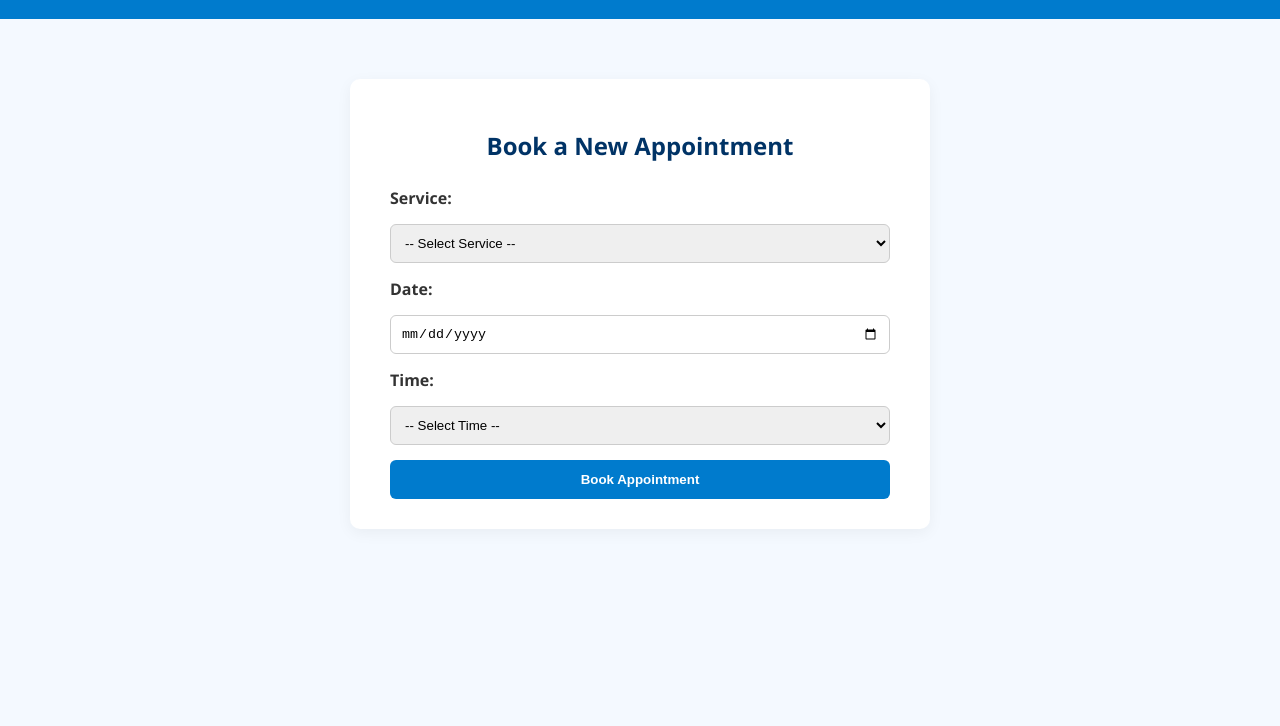
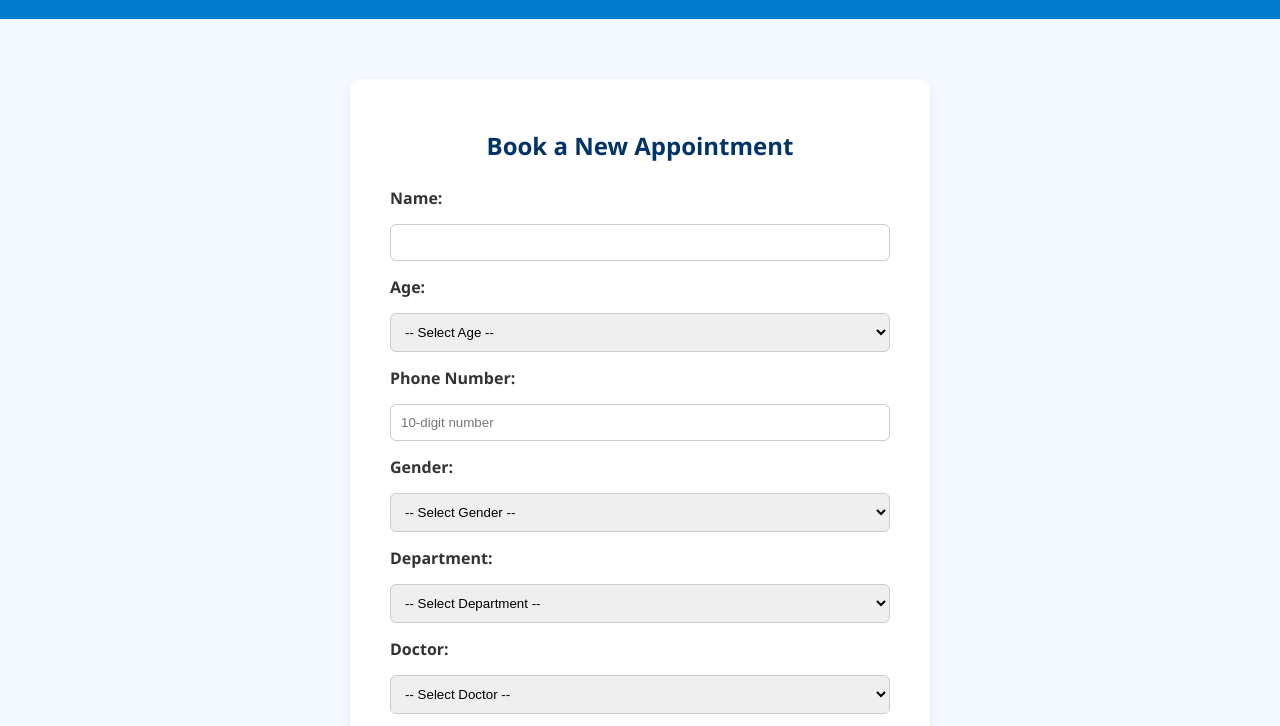
Before and after one commit to AishuN1107/project-changes, a website: page views/book.html in a window 1280 px wide. Shown: the part 65-791 px from the top of the page. Drawn offline with Linux system fonts and the light colour scheme; sample sign-in values are in the browser's storage.

Commit message:
Book updated

```diff
--- a/views/book.html
+++ b/views/book.html
@@ -20,19 +20,65 @@
   <main class="form-container">
     <h2>Book a New Appointment</h2>
     <form id="bookingForm">
-      <label>Service:</label>
-      <select name="service" required>
+      <!-- Name -->
+      <label for="name">Name:</label>
+      <input type="text" name="name" id="name" required>
+
+      <!-- Age -->
+      <label for="age">Age:</label>
+      <select name="age" id="age" required>
+        <option value="">-- Select Age --</option>
+      </select>
+
+      <!-- Phone Number -->
+      <label for="phone">Phone Number:</label>
+      <input type="tel" name="phone" id="phone" pattern="[0-9]{10}" required placeholder="10-digit number">
+
+      <!-- Gender -->
+      <label for="gender">Gender:</label>
+      <select name="gender" id="gender" required>
+        <option value="">-- Select Gender --</option>
+        <option value="Male">Male</option>
+        <option value="Female">Female</option>
+        <option value="Others">Others</option>
+      </select>
+
+      <!-- Department -->
+      <label for="department">Department:</label>
+      <select name="department" id="department" required>
+        <option value="">-- Select Department --</option>
+        <option value="Cardiology">Cardiology</option>
+        <option value="Neurology">Neurology</option>
+        <option value="Pediatrics">Pediatrics</option>
+        <option value="Orthopedics">Orthopedics</option>
+      </select>
+
+      <!-- Doctor -->
+      <label for="doctor">Doctor:</label>
+      <select name="doctor" id="doctor" required>
+        <option value="">-- Select Doctor --</option>
+        <option value="Dr. Smith">Dr. Smith</option>
+        <option value="Dr. Patel">Dr. Patel</option>
+        <option value="Dr. Lee">Dr. Lee</option>
+        <option value="Dr. Chen">Dr. Chen</option>
+      </select>
+
+      <!-- Service -->
+      <label for="service">Service:</label>
+      <select name="service" id="service" required>
         <option value="">-- Select Service --</option>
         <option value="Consultation">Consultation</option>
         <option value="Therapy">Therapy</option>
         <option value="Checkup">Checkup</option>
       </select>
 
-      <label>Date:</label>
-      <input type="date" name="date" required>
+      <!-- Date -->
+      <label for="date">Date:</label>
+      <input type="date" name="date" id="date" required>
 
-      <label>Time:</label>
-      <select name="time" required>
+      <!-- Time -->
+      <label for="time">Time:</label>
+      <select name="time" id="time" required>
         <option value="">-- Select Time --</option>
         <option value="09:00 AM">09:00 AM</option>
         <option value="10:00 AM">10:00 AM</option>
@@ -43,6 +89,7 @@
         <option value="04:00 PM">04:00 PM</option>
         <option value="05:00 PM">05:00 PM</option>
       </select>
+
       <button type="submit" class="btn">Book Appointment</button>
     </form>
   </main>
@@ -50,6 +97,15 @@
   <script>
     const form = document.getElementById('bookingForm');
     const userId = localStorage.getItem('userId');
+
+    // Populate age dropdown from 1 to 100
+    const ageSelect = document.getElementById('age');
+    for (let i = 1; i <= 100; i++) {
+      const option = document.createElement('option');
+      option.value = i;
+      option.textContent = i;
+      ageSelect.appendChild(option);
+    }
 
     if (!userId) {
       alert("Please login first.");
@@ -66,6 +122,12 @@
       const formData = new FormData(form);
       const data = {
         userId,
+        name: formData.get('name'),
+        age: formData.get('age'),
+        phone: formData.get('phone'),
+        gender: formData.get('gender'),
+        department: formData.get('department'),
+        doctor: formData.get('doctor'),
         service: formData.get('service'),
         date: formData.get('date'),
         time: formData.get('time')
```
